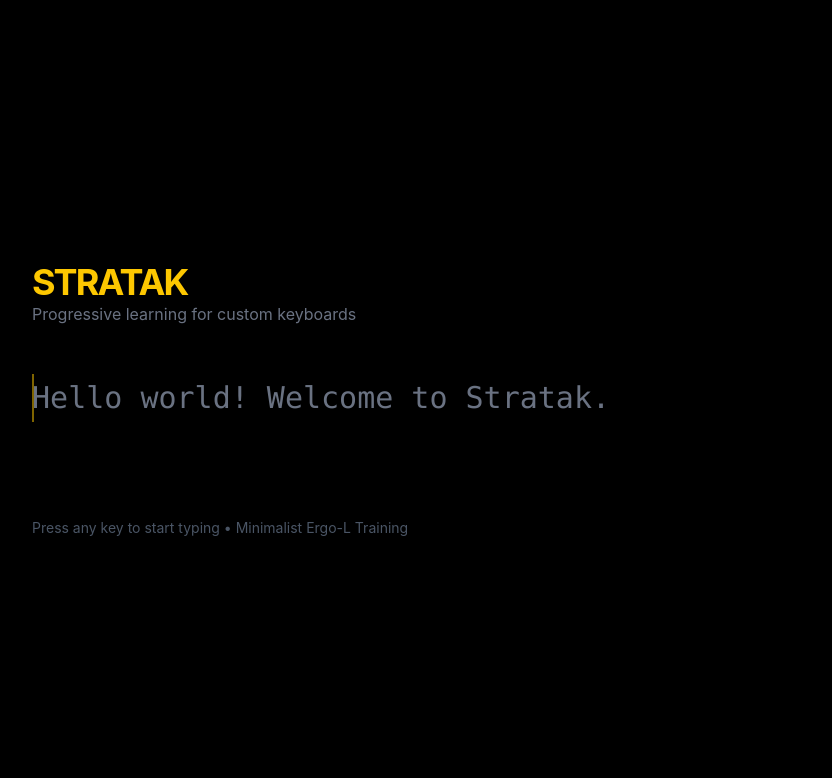
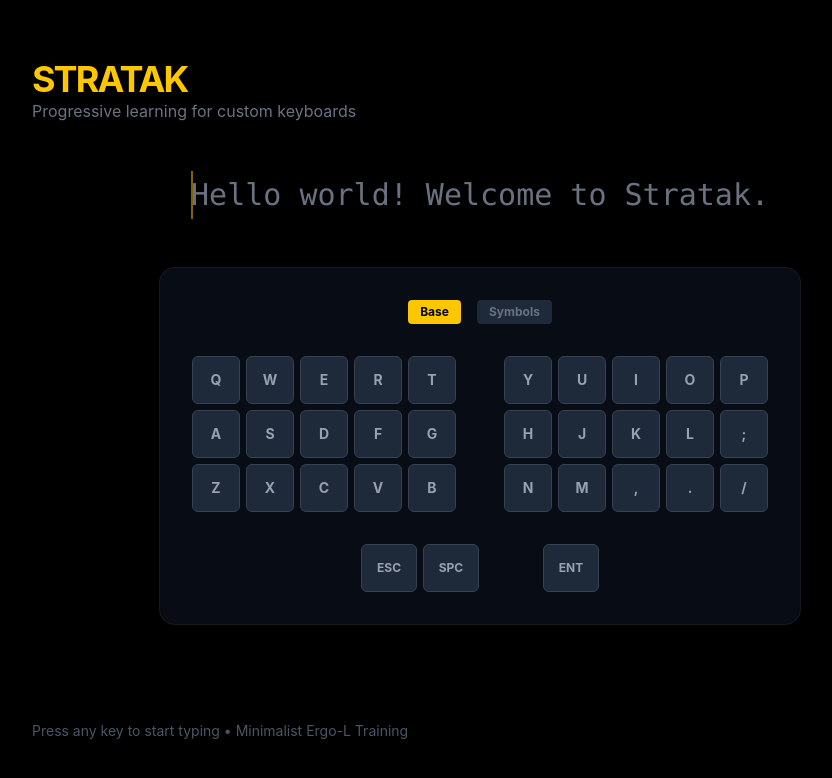
Before and after one commit to techmefr/stratak, a SvelteKit app: page / in a window 1280 px wide. Shown: the top 778 px of the page, without its empty margins (160-992 px from the left). Built offline with nearby package versions, Linux system fonts and the light colour scheme.

Commit message:
feat: add visual Keyboard with layer switching

```diff
--- /dev/null
+++ b/src/domain/keymapParser.ts
@@ -0,0 +1,60 @@
+export interface KeyInfo {
+    key: string;
+    label: string;
+    row: number;
+    col: number;
+    width?: number;
+    isSplit?: boolean;
+}
+
+export interface Layer {
+    id: number;
+    name: string;
+    keys: string[][]; // Matrix of keys
+}
+
+export interface KeyboardLayout {
+    name: string;
+    layers: Layer[];
+}
+
+export class KeymapParser {
+    static parseVial(json: any): KeyboardLayout {
+        // Simple mock parser for now
+        // In a real scenario, this would transform Vial/QMK JSON into our KeyboardLayout
+        return {
+            name: json.name || 'Default Layout',
+            layers: json.layers || []
+        };
+    }
+
+    static getDefault3x5_3(): KeyboardLayout {
+        // Standard 3x5+3 split layout (like Corne/Cheapino)
+        const layer0: Layer = {
+            id: 0,
+            name: 'Base',
+            keys: [
+                ['Q', 'W', 'E', 'R', 'T', 'Y', 'U', 'I', 'O', 'P'],
+                ['A', 'S', 'D', 'F', 'G', 'H', 'J', 'K', 'L', ';'],
+                ['Z', 'X', 'C', 'V', 'B', 'N', 'M', ',', '.', '/'],
+                ['ESC', 'SPC', 'ENT'] // Thumbs
+            ]
+        };
+
+        const layer1: Layer = {
+            id: 1,
+            name: 'Symbols',
+            keys: [
+                ['!', '@', '#', '$', '%', '^', '&', '*', '(', ')'],
+                ['1', '2', '3', '4', '5', '6', '7', '8', '9', '0'],
+                ['[', ']', '{', '}', '\\', '|', ';', ':', '\'', '"'],
+                ['ESC', 'SPC', 'ENT']
+            ]
+        };
+
+        return {
+            name: 'Corne/Cheapino',
+            layers: [layer0, layer1]
+        };
+    }
+}
--- a/src/routes/+page.svelte
+++ b/src/routes/+page.svelte
@@ -1,6 +1,7 @@
 <script lang="ts">
     import KeyboardListener from '../ui/components/KeyboardListener.svelte';
     import PracticeArea from '../ui/components/PracticeArea.svelte';
+    import Keyboard from '../ui/components/Keyboard.svelte';
     import '../routes/layout.css';
 </script>
 
@@ -13,8 +14,9 @@
             <p class="text-gray-500">Progressive learning for custom keyboards</p>
         </header>
 
-        <section class="w-full">
+        <section class="w-full flex flex-col items-center">
             <PracticeArea />
+            <Keyboard />
         </section>
 
         <footer class="mt-24 text-gray-600 text-sm">
--- /dev/null
+++ b/src/ui/components/Keyboard.svelte
@@ -0,0 +1,100 @@
+<script lang="ts">
+    import { KeymapParser } from '../../domain/keymapParser';
+    import { appState } from '../states/appState.svelte';
+
+    const layout = KeymapParser.getDefault3x5_3();
+    let currentLayer = $derived(layout.layers[appState.currentLayer]);
+
+    function isKeyActive(key: string) {
+        return appState.activeKey === key.toUpperCase();
+    }
+</script>
+
+<div class="flex flex-col items-center gap-4 mt-12 p-8 bg-gray-900/50 rounded-2xl border border-white/5">
+    <div class="flex gap-4 mb-4">
+        {#each layout.layers as layer, i}
+            <button
+                onclick={() => appState.currentLayer = i}
+                class="px-3 py-1 rounded text-xs font-bold transition-colors"
+                class:bg-yellow-400={appState.currentLayer === i}
+                class:text-black={appState.currentLayer === i}
+                class:bg-gray-800={appState.currentLayer !== i}
+                class:text-gray-500={appState.currentLayer !== i}
+            >
+                {layer.name}
+            </button>
+        {/each}
+    </div>
+
+    <div class="flex gap-12">
+        <!-- Left Half -->
+        <div class="grid grid-cols-5 gap-1.5">
+            {#each currentLayer.keys.slice(0, 3) as row}
+                {#each row.slice(0, 5) as key}
+                    <div
+                        class="w-12 h-12 flex items-center justify-center rounded-md border text-sm font-bold transition-all duration-75"
+                        class:bg-yellow-400={isKeyActive(key)}
+                        class:text-black={isKeyActive(key)}
+                        class:border-yellow-400={isKeyActive(key)}
+                        class:bg-gray-800={!isKeyActive(key)}
+                        class:text-gray-400={!isKeyActive(key)}
+                        class:border-gray-700={!isKeyActive(key)}
+                    >
+                        {key}
+                    </div>
+                {/each}
+            {/each}
+        </div>
+
+        <!-- Right Half -->
+        <div class="grid grid-cols-5 gap-1.5">
+            {#each currentLayer.keys.slice(0, 3) as row}
+                {#each row.slice(5, 10) as key}
+                    <div
+                        class="w-12 h-12 flex items-center justify-center rounded-md border text-sm font-bold transition-all duration-75"
+                        class:bg-yellow-400={isKeyActive(key)}
+                        class:text-black={isKeyActive(key)}
+                        class:border-yellow-400={isKeyActive(key)}
+                        class:bg-gray-800={!isKeyActive(key)}
+                        class:text-gray-400={!isKeyActive(key)}
+                        class:border-gray-700={!isKeyActive(key)}
+                    >
+                        {key}
+                    </div>
+                {/each}
+            {/each}
+        </div>
+    </div>
+
+    <!-- Thumb Clusters -->
+    <div class="flex gap-16 mt-4">
+        <div class="flex gap-1.5">
+            {#each currentLayer.keys[3].slice(0, 2) as key}
+                <div
+                    class="w-14 h-12 flex items-center justify-center rounded-md border text-xs font-bold transition-all duration-75"
+                    class:bg-yellow-400={isKeyActive(key)}
+                    class:text-black={isKeyActive(key)}
+                    class:bg-gray-800={!isKeyActive(key)}
+                    class:text-gray-400={!isKeyActive(key)}
+                    class:border-gray-700={!isKeyActive(key)}
+                >
+                    {key}
+                </div>
+            {/each}
+        </div>
+        <div class="flex gap-1.5">
+            {#each currentLayer.keys[3].slice(2, 3) as key}
+                <div
+                    class="w-14 h-12 flex items-center justify-center rounded-md border text-xs font-bold transition-all duration-75"
+                    class:bg-yellow-400={isKeyActive(key)}
+                    class:text-black={isKeyActive(key)}
+                    class:bg-gray-800={!isKeyActive(key)}
+                    class:text-gray-400={!isKeyActive(key)}
+                    class:border-gray-700={!isKeyActive(key)}
+                >
+                    {key}
+                </div>
+            {/each}
+        </div>
+    </div>
+</div>
--- a/src/ui/components/KeyboardListener.svelte
+++ b/src/ui/components/KeyboardListener.svelte
@@ -3,21 +3,22 @@
     import { appState } from '../states/appState.svelte';
 
     function handleKeyDown(event: KeyboardEvent) {
-        // Prevent default behavior for some keys to avoid scrolling etc.
-        if (event.key === ' ' || event.key.length === 1) {
-            // event.preventDefault();
-        }
-
         // We only care about single characters for now
         if (event.key.length === 1) {
-            appState.handleKey(event.key);
+            appState.handleKeyDown(event.key);
         }
+    }
+
+    function handleKeyUp() {
+        appState.handleKeyUp();
     }
 
     onMount(() => {
         window.addEventListener('keydown', handleKeyDown);
+        window.addEventListener('keyup', handleKeyUp);
         return () => {
             window.removeEventListener('keydown', handleKeyDown);
+            window.removeEventListener('keyup', handleKeyUp);
         };
     });
 </script>
--- a/src/ui/states/appState.svelte.ts
+++ b/src/ui/states/appState.svelte.ts
@@ -9,9 +9,20 @@ class AppState {
     errors = $state(0);
     isFinished = $state(false);
     text = $state('Hello world! Welcome to Stratak.');
+    activeKey = $state<string | null>(null);
+    currentLayer = $state(0);
 
     constructor() {
         this.engine.setText(this.text);
+    }
+
+    handleKeyDown(key: string) {
+        this.activeKey = key.toUpperCase();
+        this.handleKey(key);
+    }
+
+    handleKeyUp() {
+        this.activeKey = null;
     }
 
     handleKey(key: string) {
```
